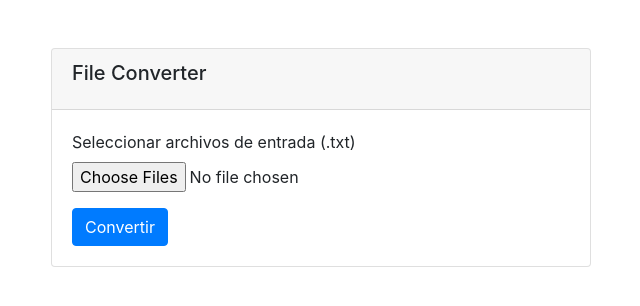
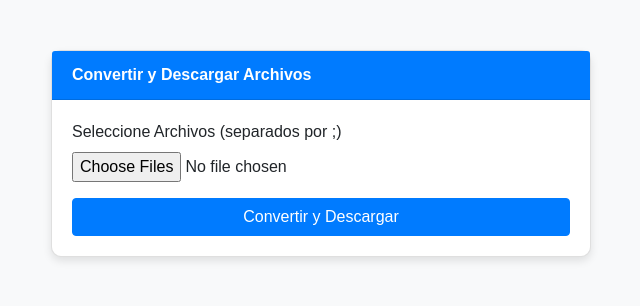
Before and after one commit to jeremontoya155/ConversorIntegra, a Flask app: page / in a window 1280 px wide. Shown: the top 306 px of the page, without its empty margins (319-959 px from the left). Run offline with Flask 3, Linux system fonts and the light colour scheme; some libraries are stand-ins or nearby versions.

Commit message:
Cambios de formatos

```diff
--- a/app.py
+++ b/app.py
@@ -1,8 +1,8 @@
-from flask import Flask, request, send_file, render_template
+from flask import Flask, request, send_file, render_template, make_response
 from werkzeug.utils import secure_filename
 import os
+import zipfile
 import re
-import zipfile
 
 app = Flask(__name__)
 
@@ -15,57 +15,40 @@ def allowed_file(filename):
     return '.' in filename and filename.rsplit('.', 1)[1].lower() in ALLOWED_EXTENSIONS
 
 def convert_and_download(files):
-    converted_files = []
+    zip_buffer = zipfile.ZipFile('converted_files.zip', 'w')
     for file in files:
         if file and allowed_file(file.filename):
             filename = secure_filename(file.filename)
-            input_file_path = os.path.join(app.config['UPLOAD_FOLDER'], filename)
-            file.save(input_file_path)
             output_filename = f"{os.path.splitext(filename)[0]}_formato.txt"
-            output_file_path = os.path.join(app.config['UPLOAD_FOLDER'], output_filename)
-            convert_file(input_file_path, output_file_path)
-            converted_files.append(output_file_path)
+            file_contents = convert_file(file)
+            zip_buffer.writestr(output_filename, file_contents)
         else:
             return "Error: los archivos deben tener extensión .txt."
-    return converted_files
+    zip_buffer.close()
+    return send_file('converted_files.zip', as_attachment=True)
 
-def convert_file(input_file_path, output_file_path):
-    with open(input_file_path, 'r') as file:
-        lines = file.readlines()
-        converted_data = []
-        for line in lines:
-            match = re.search(r'\d+(?=[^\d]*$)', line)
-            if match:
-                quantity = match.group(0)
-            else:
-                quantity = "No se encontró cantidad"
-            barcode = line[:13]
-            # Extraer solo letras para la descripción y reemplazar dobles ";" con uno solo
-            description = re.sub(r'\d', '', line[13:-len(quantity)]).strip().replace(';', '').replace(' ', ' ')
-            converted_data.append(f"{barcode};{description};{quantity}\n")
-    with open(output_file_path, 'w') as output_file:
-        for line in converted_data:
-            output_file.write(line)
+def convert_file(file):
+    lines = file.read().decode('utf-8').splitlines()
+    converted_data = []
+    for line in lines:
+        match = re.search(r'\d+(?=[^\d]*$)', line)
+        if match:
+            quantity = match.group(0)
+        else:
+            quantity = "No se encontró cantidad"
+        barcode = line[:13].strip()
+        description = re.sub(r'\d', '', line[13:-len(quantity)]).strip().replace(';', ' ').replace('  ', ' ').strip()
+        converted_data.append(f"{barcode};{description};{quantity}")
+    return '\n'.join(converted_data)
 
 @app.route('/', methods=['GET', 'POST'])
 def index():
     if request.method == 'POST':
-        if 'file' not in request.files:
-            return "No se han cargado archivos."
-
         files = request.files.getlist('file')
-        converted_files = convert_and_download(files)
-
-        if isinstance(converted_files, list) and converted_files:
-            zip_filename = 'converted_files.zip'
-            with zipfile.ZipFile(zip_filename, 'w') as zip_file:
-                for converted_file in converted_files:
-                    zip_file.write(converted_file, os.path.basename(converted_file))
-            return send_file(zip_filename, as_attachment=True)
-        else:
-            return converted_files
-
+        if len(files) == 0:
+            return "No se seleccionaron archivos."
+        return convert_and_download(files)
     return render_template('index.html')
 
 if __name__ == '__main__':
-    app.run(debug=True, port=3500)
+    app.run(host='0.0.0.0', port=3500)
--- a/templates/index.html
+++ b/templates/index.html
@@ -3,57 +3,77 @@
 <head>
     <meta charset="UTF-8">
     <meta name="viewport" content="width=device-width, initial-scale=1.0">
-    <title>File Converter</title>
+    <title>Convertir y Descargar Archivos</title>
     <link rel="stylesheet" href="https://stackpath.bootstrapcdn.com/bootstrap/4.5.2/css/bootstrap.min.css">
+    <style>
+        body {
+            background-color: #f8f9fa;
+            font-family: Arial, sans-serif;
+        }
+        .container {
+            margin-top: 50px;
+        }
+        .card {
+            box-shadow: 0 4px 8px rgba(0,0,0,0.1);
+            transition: 0.3s;
+            border-radius: 10px;
+        }
+        .card:hover {
+            box-shadow: 0 8px 16px rgba(0,0,0,0.2);
+        }
+        .card-header {
+            background-color: #007bff;
+            color: #fff;
+            font-weight: bold;
+            border-radius: 10px 10px 0 0;
+        }
+        .btn-primary {
+            background-color: #007bff;
+            border-color: #007bff;
+        }
+        .btn-primary:hover {
+            background-color: #0056b3;
+            border-color: #004c99;
+        }
+        .btn-success {
+            background-color: #28a745;
+            border-color: #28a745;
+        }
+        .btn-success:hover {
+            background-color: #218838;
+            border-color: #1e7e34;
+        }
+    </style>
 </head>
 <body>
-    <div class="container mt-5">
+    <div class="container">
         <div class="row justify-content-center">
             <div class="col-md-6">
                 <div class="card">
                     <div class="card-header">
-                        <h5 class="card-title">File Converter</h5>
+                        Convertir y Descargar Archivos
                     </div>
                     <div class="card-body">
-                        <form id="uploadForm" enctype="multipart/form-data">
+                        <form action="/" method="post" enctype="multipart/form-data">
                             <div class="form-group">
-                                <label for="file">Seleccionar archivos de entrada (.txt)</label>
-                                <input type="file" class="form-control-file" id="file" name="file" multiple>
+                                <label for="file">Seleccione Archivos (separados por ;)</label>
+                                <input type="file" class="form-control-file" name="file" id="file" multiple>
                             </div>
-                            <button type="button" class="btn btn-primary" onclick="convertAndDownload()">Convertir</button>
+                            <button type="submit" class="btn btn-primary btn-block">Convertir y Descargar</button>
                         </form>
                     </div>
+                    {% if download_link %}
+                    <div class="card-footer">
+                        <a href="{{ download_link }}" class="btn btn-success btn-block">Descargar Archivos Convertidos</a>
+                    </div>
+                    {% endif %}
                 </div>
             </div>
         </div>
     </div>
 
-    <script>
-        function convertAndDownload() {
-            var form = document.getElementById('uploadForm');
-            var formData = new FormData(form);
-
-            var xhr = new XMLHttpRequest();
-            xhr.open('POST', '/', true);
-            xhr.responseType = 'blob';
-            xhr.onload = function() {
-                if (xhr.status === 200) {
-                    var contentDisposition = xhr.getResponseHeader('Content-Disposition');
-                    var fileNameRegex = /filename[^;=\n]*=((['"]).*?\2|[^;\n]*)/;
-                    var matches = fileNameRegex.exec(contentDisposition);
-                    var filename = matches != null && matches[1] ? matches[1].replace(/['"]/g, '') : 'converted_file.txt';
-                    var blob = new Blob([xhr.response], { type: 'application/octet-stream' });
-                    var url = window.URL.createObjectURL(blob);
-                    var a = document.createElement('a');
-                    a.href = url;
-                    a.download = filename;
-                    document.body.appendChild(a);
-                    a.click();
-                    window.URL.revokeObjectURL(url);
-                }
-            };
-            xhr.send(formData);
-        }
-    </script>
+    <script src="https://code.jquery.com/jquery-3.5.1.slim.min.js"></script>
+    <script src="https://cdn.jsdelivr.net/npm/@popperjs/core@2.5.4/dist/umd/popper.min.js"></script>
+    <script src="https://stackpath.bootstrapcdn.com/bootstrap/4.5.2/js/bootstrap.min.js"></script>
 </body>
 </html>
```
Also changed, not shown: 1 other file.
